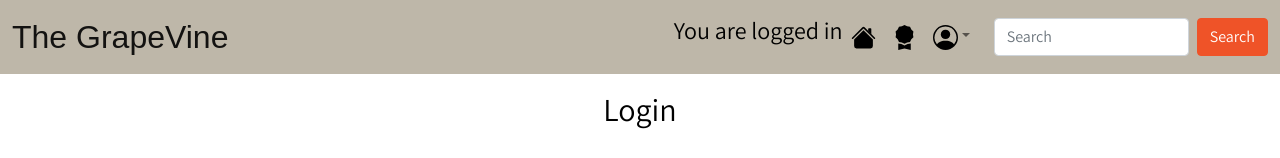
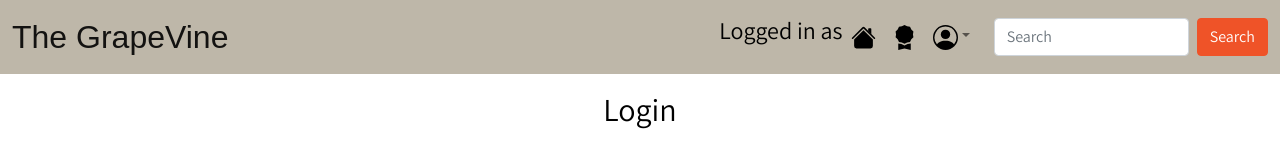
Before and after one commit to TheGrapeVineCo/client, a React (Create React App) app: page /login in a window 1280 px wide. Shown: the top 158 px of the page. Built offline with nearby package versions, Linux system fonts and the light colour scheme; no server answers; a web font is replaced by a local one.

Commit message:
reword logged in message on nav bar

```diff
--- a/src/components/LoginForm.js
+++ b/src/components/LoginForm.js
@@ -32,7 +32,6 @@ function LoginForm() {
       dispatch({
         type: "setLoggedInUser",
         data: data.username,
-      //   data: user.username
       });
 
       // dispatch({
--- a/src/components/Navigation.js
+++ b/src/components/Navigation.js
@@ -33,8 +33,7 @@ const Navigation = () => {
         <Toggle />
         <Collapse>
           <Nav className="nav-bg justify-content-end flex-grow-1 pe-3">
-           {loggedInUser}
-              <h4>You are logged in</h4>
+              <h4>Logged in as </h4> {loggedInUser}
             <Nav.Link as={Link} to="/wineListings" className="nav-bg">
               <svg
                 xmlns="http:www.w3.org/2000/svg"
```
